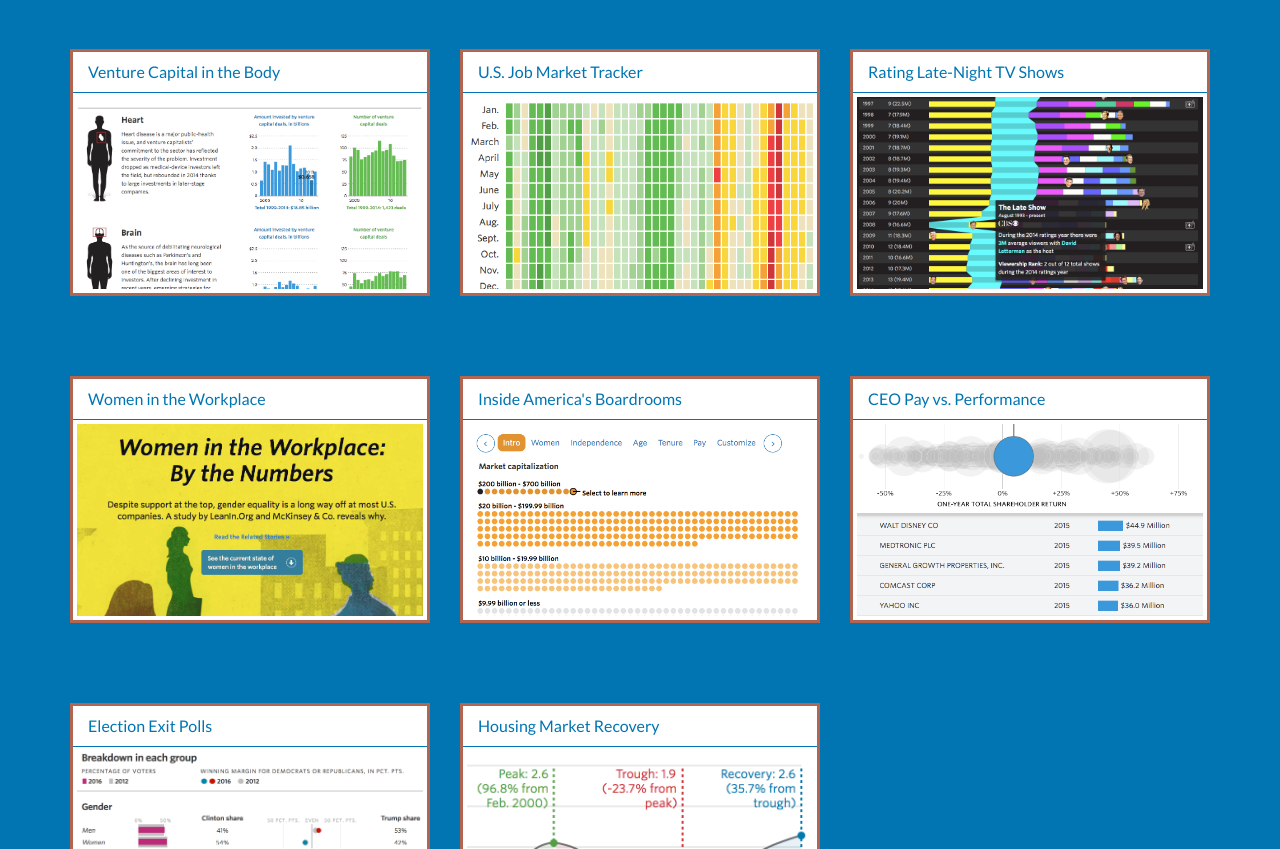
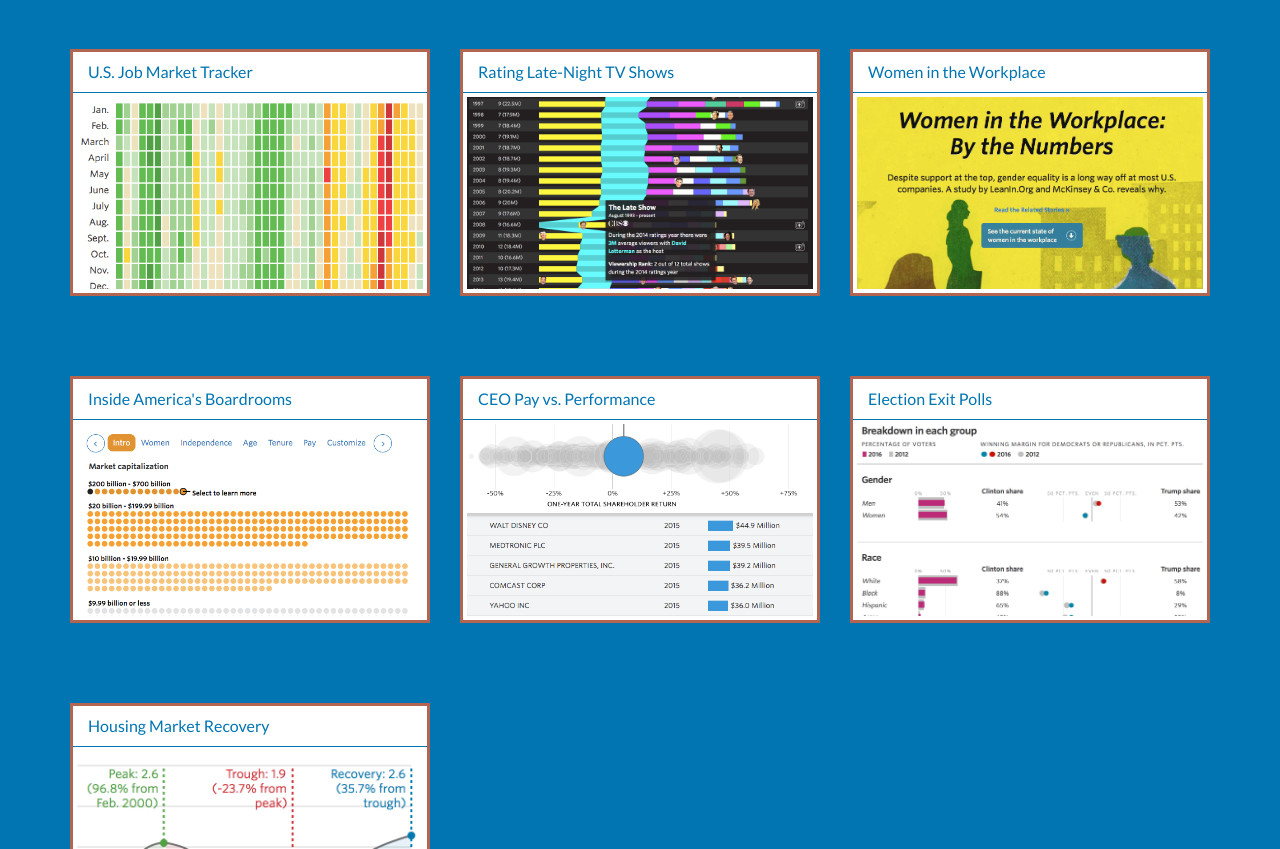
Before and after one commit to reneelightner/personalWebsite, a plain HTML site: page index.html in a window 1280 px wide. Shown: the part 1212-2061 px from the top of the page. Drawn offline with nearby package versions, Linux system fonts and the light colour scheme.

Commit message:
Update index.html
delete venture capital in the human body

```diff
--- a/index.html
+++ b/index.html
@@ -95,18 +95,6 @@
 								</div>
 							</div>
 							<a class="fill-div" href='https://observablehq.com/@renee-lempert/grammys-big-four' target='_blank'></a>
-						</div>
-					</div>
-					<div class="col-lg-4 col-md-4 col-sm-6 col-xs-6 work-example-wrap">
-						<div class='work-ex-inner'>
-							<h4>Venture Capital in the Body</h4>
-							<div class='work-example'>
-								<div class="overlay"><p></p></div>
-								<div class="work-image-container">
-									<img src="images/venture-capital.png">
-								</div>
-								<a class='fill-div' href='http://graphics.wsj.com/venture-capital-and-the-human-body/' target='_blank'></a>
-							</div>
 						</div>
 					</div>
 					<div class='col-lg-4 col-md-4 col-sm-6 col-xs-6 work-example-wrap'>
```
